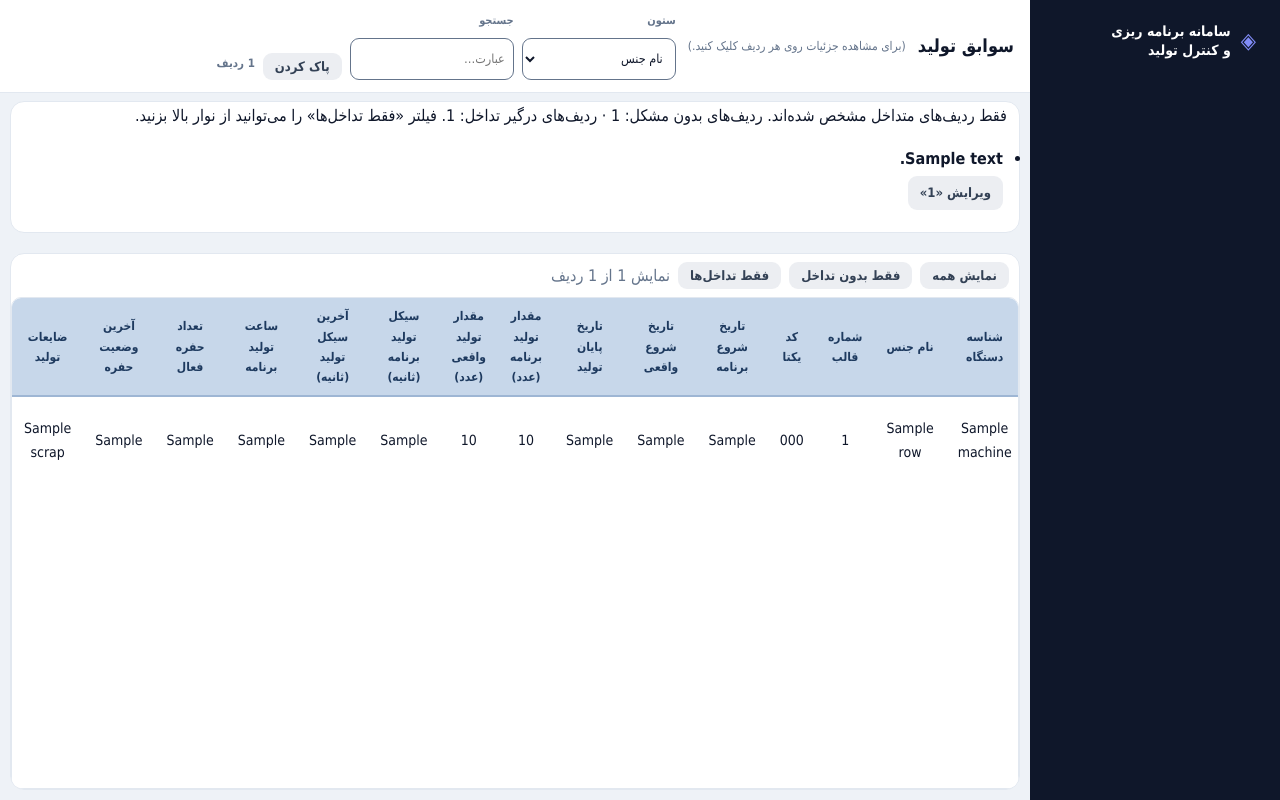
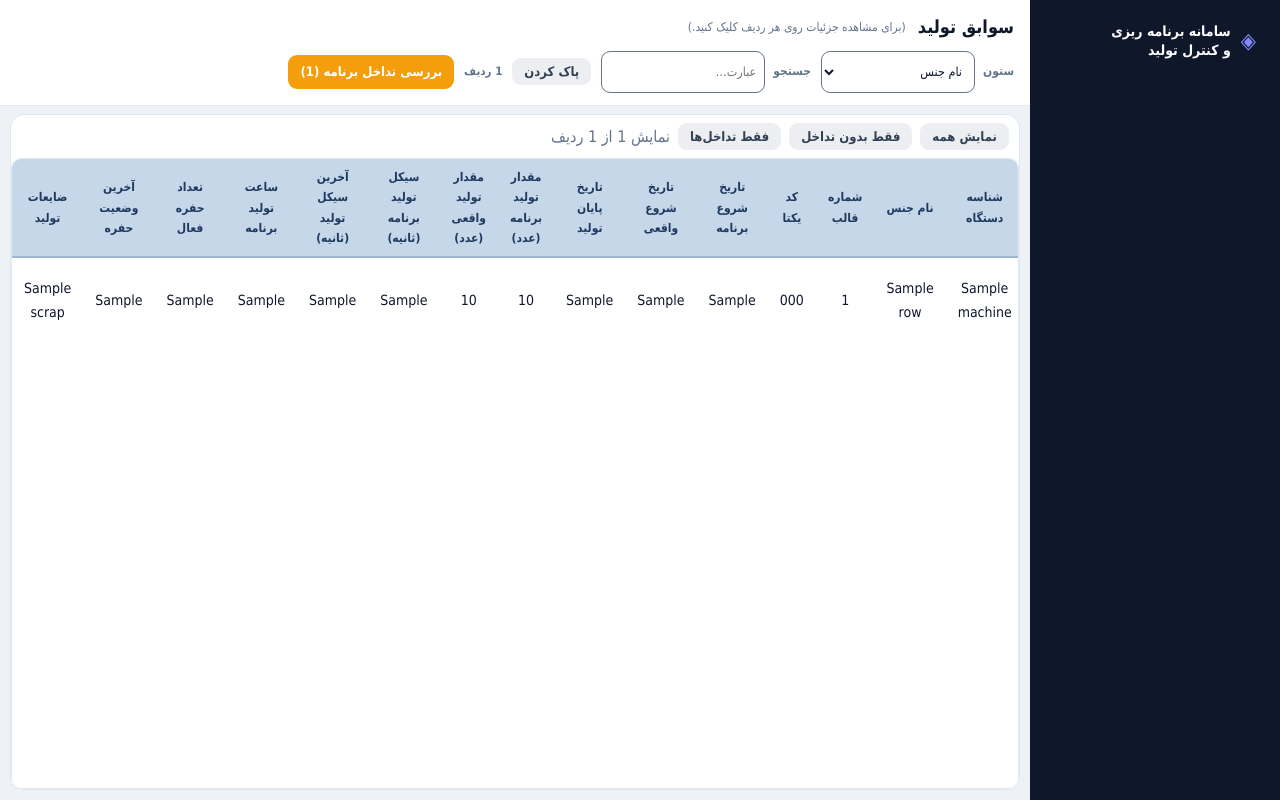
Before and after one commit to meysamashoory/ERP, a Django app: template templates/production/history.html in a window 1280 px wide. Run offline with Django 5.2, Linux system fonts and the light colour scheme; the template is opened without the code that fills it: most values are stand-ins (such as "Sample title", 1, 10 or a date in 2020); some libraries are stand-ins or nearby versions.

Commit message:
Fix planning glass width direction, hub Excel sync, and history UX.
Pin the insight glass to the left so width coefficient moves the shared
form border; harden Excel→hub backfill (plan number synthesis, slash
unit/machine labels, per-row errors); put search labels beside inputs;
move conflict details to a dedicated page; and keep table-nav selection
off system-data accordion menus.

Co-authored-by: meysamashoory1 <meysamashoory1@users.noreply.github.com>

```diff
--- a/catalog/qty_parse.py
+++ b/catalog/qty_parse.py
@@ -25,6 +25,7 @@ def parse_unit_machine_label(raw: str) -> tuple[int | None, str | None]:
     Supports combined labels used in exports, e.g.:
     - ``دستگاه 6 واحد1`` / ``دستگاه 6 واحد 1`` → ``(1, "6")``
     - ``واحد 2 دستگاه 03`` → ``(2, "3")``
+    - ``6/1`` / ``6-1`` (دستگاه/واحد as in planning UI) → ``(1, "6")``
     - plain ``6`` / ``۰۶`` → ``(None, "6")`` (caller decides which field)
     """
     text = normalize_digits(str(raw or "")).strip()
@@ -50,6 +51,11 @@ def parse_unit_machine_label(raw: str) -> tuple[int | None, str | None]:
     match = re.search(r"دستگاه\s*(\d+)", text)
     if match and "واحد" not in text:
         return None, str(int(match.group(1)))
+
+    # Compact «ماشین/واحد» as shown in weekly planning: 6/1 → machine 6, unit 1
+    match = re.fullmatch(r"(\d+)\s*[/\-]\s*(\d+)", text)
+    if match:
+        return int(match.group(2)), str(int(match.group(1)))
 
     nums = re.findall(r"\d+", text)
     if len(nums) == 1:
--- a/catalog/transfer.py
+++ b/catalog/transfer.py
@@ -535,10 +535,11 @@ def _parse_row(
                     prod_type = ptype
             continue
         if f.key in {"unit_number", "machine_number"}:
-            # Combined labels like «دستگاه 6 واحد1» may be mapped to either column
+            # Combined labels like «دستگاه 6 واحد1» or «6/1» may be mapped to either column
             unit, machine = parse_unit_machine_label(raw)
             has_label = ("دستگاه" in raw) or ("واحد" in raw)
-            if has_label and (unit is not None or machine is not None):
+            combined = unit is not None and machine is not None
+            if (has_label or combined) and (unit is not None or machine is not None):
                 _apply_unit_machine_from_label(values, raw)
                 continue
             if f.key == "unit_number":
--- a/production/urls.py
+++ b/production/urls.py
@@ -6,6 +6,7 @@ urlpatterns = [
     path("", views.production_list, name="production_list"),
     path("programs/", views.program_list, name="program_list"),
     path("history/", views.production_history, name="production_history"),
+    path("history/conflicts/", views.production_conflicts, name="production_conflicts"),
     path("history/<int:pk>/", views.production_history_detail, name="production_history_detail"),
     path(
         "history/archive/<int:pk>/",
--- a/static/css/app.css
+++ b/static/css/app.css
@@ -863,52 +863,70 @@ a.tab { text-decoration: none; display: inline-block; }
 .list-filter-bar {
   display: flex;
   flex-wrap: wrap;
-  gap: 10px 12px;
-  align-items: flex-end;
+  gap: 10px 14px;
+  align-items: center;
   padding: 0 4px 12px;
 }
-.list-filter-bar .field { margin: 0; min-width: 160px; }
+.list-filter-bar .field {
+  margin: 0;
+  min-width: 0;
+  display: flex;
+  flex-direction: row;
+  align-items: center;
+  gap: 8px;
+}
 .list-filter-bar .field-grow { flex: 1 1 220px; min-width: 180px; }
 .list-filter-bar label {
-  display: block;
+  display: inline-block;
   font-size: 12px;
+  font-weight: 600;
   color: var(--muted);
-  margin-bottom: 4px;
-}
-.list-filter-count { font-size: 12px; padding-bottom: 8px; }
+  margin: 0;
+  white-space: nowrap;
+  line-height: 1.2;
+}
+.list-filter-count {
+  font-size: 12px;
+  padding: 0;
+  align-self: center;
+}
 
 .list-filter-bar-compact {
-  gap: 6px 8px;
+  gap: 6px 10px;
   padding: 0 4px 10px;
 }
 .list-filter-bar-compact .field-search {
-  flex: 0 1 220px;
-  max-width: 260px;
-  min-width: 140px;
+  flex: 0 1 260px;
+  max-width: 320px;
+  min-width: 160px;
 }
 .list-filter-bar-compact .field-grow,
 .list-filter-bar .field-grow {
   flex: 1 1 180px;
 }
 .list-filter-bar-compact .field {
-  min-width: 96px;
-}
-.list-filter-bar-compact .field-search input {
-  width: 100%;
-  max-width: 260px;
-}
-/* Compact filter in the top bar (history etc.) */
+  min-width: 0;
+}
+.list-filter-bar-compact .field-search input,
+.list-filter-bar .field select,
+.list-filter-bar .field input {
+  width: auto;
+  min-width: 110px;
+  max-width: 220px;
+  flex: 1 1 auto;
+}
+/* Compact filter in the top bar (history / planning / lists) */
 .topbar-filter.list-filter-bar {
   padding: 0;
   margin: 0;
   flex-wrap: nowrap;
-  align-items: flex-end;
-  gap: 6px 8px;
-  max-width: min(720px, 62vw);
+  align-items: center;
+  gap: 6px 10px;
+  max-width: min(760px, 68vw);
 }
 .topbar-filter .field label {
-  font-size: 11px;
-  margin-bottom: 2px;
+  font-size: 12px;
+  margin: 0;
 }
 .topbar-filter .input-sm,
 .topbar-filter .input {
@@ -917,15 +935,15 @@ a.tab { text-decoration: none; display: inline-block; }
   min-height: 32px;
 }
 .topbar-filter .field {
-  min-width: 88px;
+  min-width: 0;
 }
 .topbar-filter .field-search {
-  flex: 1 1 160px;
-  min-width: 120px;
-  max-width: 220px;
+  flex: 1 1 180px;
+  min-width: 140px;
+  max-width: 260px;
 }
 .topbar-filter .list-filter-count {
-  padding-bottom: 6px;
+  padding: 0;
   white-space: nowrap;
   font-size: 11.5px;
 }
@@ -1033,9 +1051,10 @@ dialog.dialog::backdrop { background: rgba(15,23,42,.5); }
   margin-bottom: 16px;
 }
 .plan-workspace-main {
-  display: grid;
-  /* RTL: first track = right (form), second = left (glass) */
-  grid-template-columns: minmax(0, 1.55fr) minmax(200px, 0.85fr);
+  /* RTL flex: first child (form) on the right; glass pinned to the left edge.
+     Width coefficient changes the shared border (form ↔ glass), not the page left edge. */
+  display: flex;
+  flex-direction: row;
   gap: 14px;
   align-items: stretch;
   min-width: 0;
@@ -1045,12 +1064,17 @@ dialog.dialog::backdrop { background: rgba(15,23,42,.5); }
 .plan-workspace-main > .panel-compact {
   margin-bottom: 0;
   min-width: 0;
+  flex: 1 1 auto;
 }
 .plan-workspace-main > .insight-glass {
   margin: 0;
   min-width: 0;
   display: flex;
   flex-direction: column;
+  flex: 0 0 calc(280px * var(--insight-scale, 1));
+  width: calc(280px * var(--insight-scale, 1));
+  max-width: min(48%, calc(420px * var(--insight-scale, 1)));
+  box-sizing: border-box;
 }
 .plan-workspace-main .form-grid-compact,
 .plan-workspace-main .panel-compact .repeat-row {
@@ -1133,7 +1157,14 @@ dialog.dialog::backdrop { background: rgba(15,23,42,.5); }
 }
 @media (max-width: 1100px) {
   .plan-workspace-main {
-    grid-template-columns: 1fr;
+    flex-direction: column;
+  }
+  .plan-workspace-main > .insight-glass {
+    flex: 0 0 auto;
+    width: calc(100% * var(--insight-scale, 1));
+    max-width: 100%;
+    /* Pin to inline-end (left in RTL) so shared/top edge with form moves with scale */
+    margin-inline-start: auto;
   }
   .plan-form-grid,
   .plan-lines .plan-line-row,
@@ -1207,7 +1238,9 @@ dialog.dialog::backdrop { background: rgba(15,23,42,.5); }
   padding: 8px 10px;
 }
 
-/* Glass insight strip — width scales with --insight-scale (ضریب عرض) */
+/* Glass insight strip — width scales with --insight-scale (ضریب عرض).
+   Outside the side-by-side workspace, pin to the left (RTL inline-end)
+   so shrinking does not leave a gap on the left. */
 .insight-glass {
   margin: 12px 0 0;
   border-radius: 16px;
@@ -1218,6 +1251,7 @@ dialog.dialog::backdrop { background: rgba(15,23,42,.5); }
   width: calc(100% * var(--insight-scale, 1));
   max-width: 100%;
   box-sizing: border-box;
+  margin-inline-start: auto;
 }
 .insight-glass-inner {
   display: grid;
@@ -1244,6 +1278,7 @@ dialog.dialog::backdrop { background: rgba(15,23,42,.5); }
 }
 .mold-glass-green {
   margin: 16px 0 20px;
+  margin-inline-start: auto;
   background: linear-gradient(135deg, rgba(134,239,172,.8), rgba(74,222,128,.4), rgba(34,197,94,.55));
   box-shadow: 0 8px 28px rgba(22,163,74,.18);
   width: calc(100% * var(--insight-scale, 1));
--- a/static/js/table_nav.js
+++ b/static/js/table_nav.js
@@ -80,7 +80,10 @@
     if (!table || table.dataset.tableNavBound === "1") return;
     if (table.classList.contains("excel-grid")) return;
     if (table.classList.contains("plan-matrix-table")) return;
+    if (table.classList.contains("product-data-table")) return;
     if (table.getAttribute("data-erp-nav") === "off") return;
+    // System-data accordion / hub menus are not navigable data tables
+    if (table.closest(".system-accordion, .system-acc-body, .system-acc-group")) return;
     table.dataset.tableNavBound = "1";
     table.classList.add("js-table-nav");
     if (!table.hasAttribute("tabindex")) table.setAttribute("tabindex", "0");
@@ -157,8 +160,11 @@
 
   function init(root) {
     var scope = root || document;
-    scope.querySelectorAll(".table-scroll table.table, table.table.js-table-nav, table.table-nav-cells, table.table-list-nav").forEach(bindTable);
-    scope.querySelectorAll("main table.table").forEach(bindTable);
+    // Opt-in only: scrollable list tables and explicit nav classes.
+    // Do NOT bind every main table (system-data accordion menus must stay plain).
+    scope.querySelectorAll(
+      ".table-scroll table.table, table.table.js-table-nav, table.table-nav-cells, table.table-list-nav"
+    ).forEach(bindTable);
   }
 
   window.ERPTableNav = { init: init, bind: bindTable, activateRow: activateRow };
--- a/templates/base.html
+++ b/templates/base.html
@@ -7,7 +7,7 @@
   <title>{% block title %}سامانه برنامه ریزی و کنترل تولید{% endblock %}</title>
   <link rel="stylesheet" href="{% static 'vendor/tom-select/tom-select.min.css' %}?v=9">
   <link rel="stylesheet" href="{% static 'vendor/jalalidatepicker/jalalidatepicker.min.css' %}?v=9">
-  <link rel="stylesheet" href="{% static 'css/app.css' %}?v=50">
+  <link rel="stylesheet" href="{% static 'css/app.css' %}?v=51">
 </head>
 <body>
 <div class="layout">
@@ -85,7 +85,7 @@
 <script src="{% static 'vendor/tom-select/tom-select.complete.min.js' %}?v=10"></script>
 <script src="{% static 'vendor/jalalidatepicker/jalalidatepicker.min.js' %}?v=10"></script>
 <script src="{% static 'js/app.js' %}?v=16"></script>
-<script src="{% static 'js/table_nav.js' %}?v=2"></script>
+<script src="{% static 'js/table_nav.js' %}?v=3"></script>
 <script>
 (function () {
   function openDesigner(url) {
--- a/templates/catalog/system_data.html
+++ b/templates/catalog/system_data.html
@@ -22,7 +22,7 @@
         <span class="muted system-acc-count">{{ g.items|length }} مورد</span>
       </summary>
       <div class="system-acc-body">
-        <table class="table table-compact table-plan-list">
+        <table class="table table-compact table-plan-list" data-erp-nav="off">
           <thead>
             <tr>
               <th style="width:70px">ردیف</th>
--- a/templates/planning/plan_detail.html
+++ b/templates/planning/plan_detail.html
@@ -45,7 +45,7 @@
 
 {% if editable %}
 <div class="plan-workspace">
-  <div class="plan-workspace-main">
+  <div class="plan-workspace-main" style="--insight-scale: {{ mold_stats.width_coefficient }}">
     <div class="panel panel-compact">
       <div class="panel-body panel-body-compact">
         {% if editing_item %}
--- a/templates/production/history.html
+++ b/templates/production/history.html
@@ -16,37 +16,18 @@
   </div>
   <button type="button" class="btn btn-sm btn-ghost" id="history-filter-clear">پاک کردن</button>
   <span class="muted list-filter-count" id="history-filter-count"></span>
+  <a class="btn btn-sm {% if conflict_count %}btn-warn{% else %}btn-ghost{% endif %}"
+     href="{% url 'production_conflicts' %}">بررسی تداخل برنامه{% if conflict_count %} ({{ conflict_count }}){% endif %}</a>
+</div>
+{% else %}
+<div class="topbar-actions">
+  <a class="btn btn-sm btn-ghost" href="{% url 'production_conflicts' %}">بررسی تداخل برنامه</a>
 </div>
 {% endif %}
 {% endblock %}
 {% block nav_history %}active{% endblock %}
 
 {% block content %}
-{% if production_conflicts %}
-<div class="panel panel-compact conflict-banner">
-  <div class="panel-head panel-head-compact">
-    <h2>تداخل‌های تولید ({{ conflict_count }} دستگاه)</h2>
-  </div>
-  <p class="panel-hint" style="margin:0 12px 8px">
-    فقط ردیف‌های متداخل مشخص شده‌اند.
-    ردیف‌های بدون مشکل: {{ ok_count }} · ردیف‌های درگیر تداخل: {{ conflict_row_count }}.
-    فیلتر «فقط تداخل‌ها» را می‌توانید از نوار بالا بزنید.
-  </p>
-  <ul class="conflict-list">
-    {% for c in production_conflicts %}
-    <li>
-      <div class="conflict-msg">{{ c.message }}</div>
-      <div class="conflict-links">
-        {% for link in c.links %}
-        <a class="btn btn-sm btn-ghost" href="{{ link.url }}">ویرایش «{{ link.uid }}»</a>
-        {% endfor %}
-      </div>
-    </li>
-    {% endfor %}
-  </ul>
-</div>
-{% endif %}
-
 <div class="panel panel-list">
   {% if rows %}
   <div class="list-filter-bar list-filter-bar-compact" style="padding:8px 10px;gap:8px;align-items:center">
@@ -149,12 +130,12 @@
     var countEl = document.getElementById("history-conflict-filter-count");
     if (countEl) countEl.textContent = "نمایش " + shown + " از " + rows.length + " ردیف";
   }
-  var btnAll = document.getElementById("history-filter-conflicts");
-  var btnOk = document.getElementById("history-filter-ok-only");
-  var btnConflict = document.getElementById("history-filter-conflict-only");
-  if (btnAll) btnAll.addEventListener("click", function () { applyConflictFilter("all"); });
-  if (btnOk) btnOk.addEventListener("click", function () { applyConflictFilter("ok"); });
-  if (btnConflict) btnConflict.addEventListener("click", function () { applyConflictFilter("conflict"); });
+  var allBtn = document.getElementById("history-filter-conflicts");
+  var okBtn = document.getElementById("history-filter-ok-only");
+  var conflictBtn = document.getElementById("history-filter-conflict-only");
+  if (allBtn) allBtn.addEventListener("click", function () { applyConflictFilter("all"); });
+  if (okBtn) okBtn.addEventListener("click", function () { applyConflictFilter("ok"); });
+  if (conflictBtn) conflictBtn.addEventListener("click", function () { applyConflictFilter("conflict"); });
   applyConflictFilter("all");
 })();
 </script>
```
Also changed, not shown: catalog/tests_transfer.py (+42 -0 lines), production/sync.py (+75 -37 lines), production/views.py (+40 -1 lines), templates/production/conflicts.html (added, +38 -0 lines), templates/production/hub.html (+6 -21 lines).
